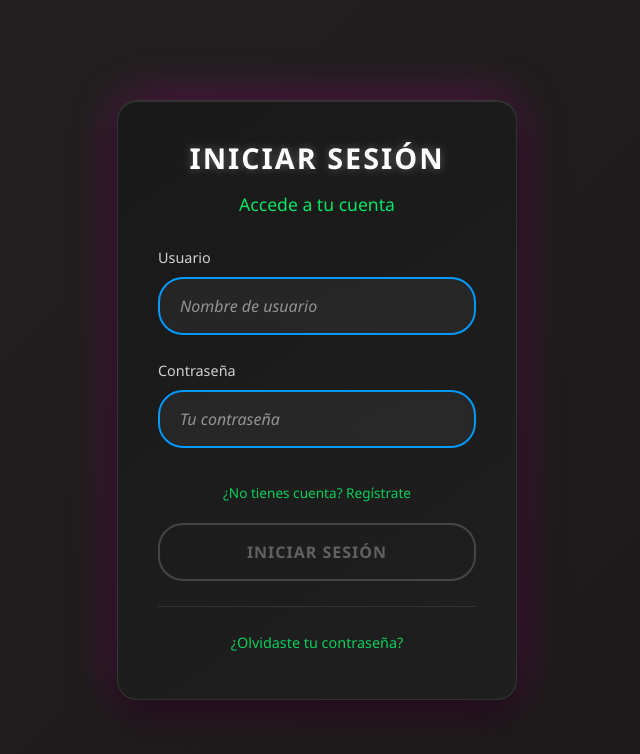
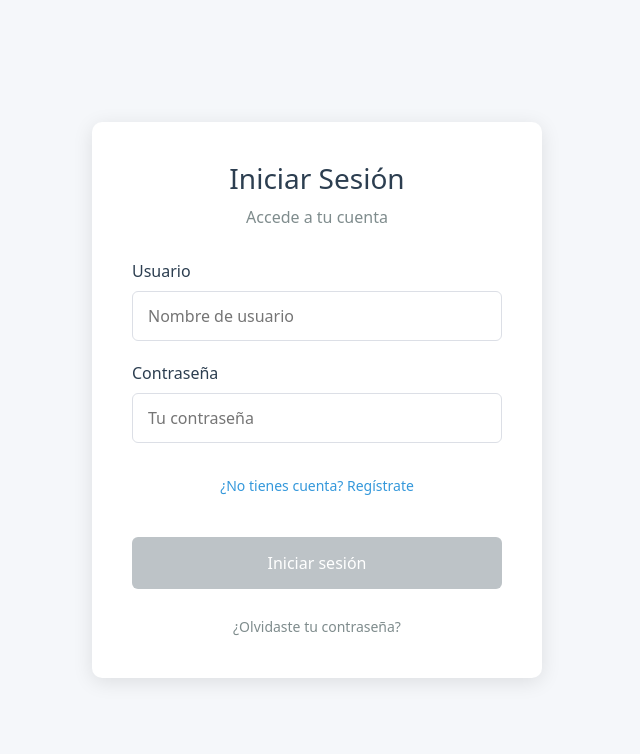
Before and after one commit to 2100679b/proyect, a Vue app in the folder frontend/: page /login in a window 1280 px wide. Shown: the top 754 px of the page, without its empty margins (323-963 px from the left). Built offline with nearby package versions, Linux system fonts and the light colour scheme.

Commit message:
Proyecto inicial con base de datos PostgreSQL para monitoreo de dispositivos

```diff
--- a/frontend/src/components/sesion/login.vue
+++ b/frontend/src/components/sesion/login.vue
@@ -323,6 +323,155 @@ export default {
 };
 </script>
 
+<style scoped>
+/* Estilos básicos - personaliza según tu diseño */
+.login-container {
+  display: flex;
+  justify-content: center;
+  align-items: center;
+  min-height: 100vh;
+  background-color: #f5f7fa;
+  padding: 20px;
+}
 
+.login-box {
+  background: white;
+  border-radius: 10px;
+  box-shadow: 0 4px 20px rgba(0, 0, 0, 0.1);
+  padding: 40px;
+  width: 100%;
+  max-width: 450px;
+  text-align: center;
+}
 
-<style scoped src="./login.css"></style>
+.login-title {
+  font-size: 28px;
+  color: #2c3e50;
+  margin-bottom: 10px;
+}
+
+.login-subtitle {
+  font-size: 16px;
+  color: #7f8c8d;
+  margin-bottom: 30px;
+}
+
+.login-form {
+  display: flex;
+  flex-direction: column;
+  gap: 20px;
+}
+
+.form-group {
+  text-align: left;
+}
+
+.form-label {
+  display: block;
+  margin-bottom: 8px;
+  font-weight: 500;
+  color: #2c3e50;
+}
+
+.form-input {
+  width: 100%;
+  padding: 12px 15px;
+  border: 1px solid #dcdfe6;
+  border-radius: 6px;
+  font-size: 16px;
+  transition: border-color 0.3s;
+}
+
+.form-input:focus {
+  border-color: #3498db;
+  outline: none;
+  box-shadow: 0 0 0 2px rgba(52, 152, 219, 0.2);
+}
+
+.form-input.error {
+  border-color: #e74c3c;
+}
+
+.field-error {
+  display: block;
+  margin-top: 6px;
+  color: #e74c3c;
+  font-size: 14px;
+}
+
+.form-hint {
+  display: block;
+  margin-top: 6px;
+  color: #7f8c8d;
+  font-size: 14px;
+}
+
+.toggle-links {
+  margin-top: 10px;
+}
+
+.toggle-login-link {
+  color: #3498db;
+  text-decoration: none;
+  font-size: 14px;
+}
+
+.toggle-login-link:hover {
+  text-decoration: underline;
+}
+
+.error-message {
+  color: #e74c3c;
+  background-color: #fef0f0;
+  padding: 12px;
+  border-radius: 6px;
+  margin-top: 15px;
+  border: 1px solid #fde2e2;
+}
+
+.success-message {
+  color: #27ae60;
+  background-color: #f0f9eb;
+  padding: 12px;
+  border-radius: 6px;
+  margin-top: 15px;
+  border: 1px solid #e1f3d8;
+}
+
+.submit-btn {
+  background-color: #3498db;
+  color: white;
+  border: none;
+  padding: 14px;
+  border-radius: 6px;
+  font-size: 16px;
+  font-weight: 500;
+  cursor: pointer;
+  transition: background-color 0.3s;
+  margin-top: 20px;
+}
+
+.submit-btn:hover:not(:disabled) {
+  background-color: #2980b9;
+}
+
+.submit-btn:disabled {
+  background-color: #bdc3c7;
+  cursor: not-allowed;
+}
+
+.links-container {
+  margin-top: 25px;
+}
+
+.additional-link {
+  color: #7f8c8d;
+  text-decoration: none;
+  font-size: 14px;
+}
+
+.additional-link:hover {
+  text-decoration: underline;
+  color: #3498db;
+}
+</style>
```
